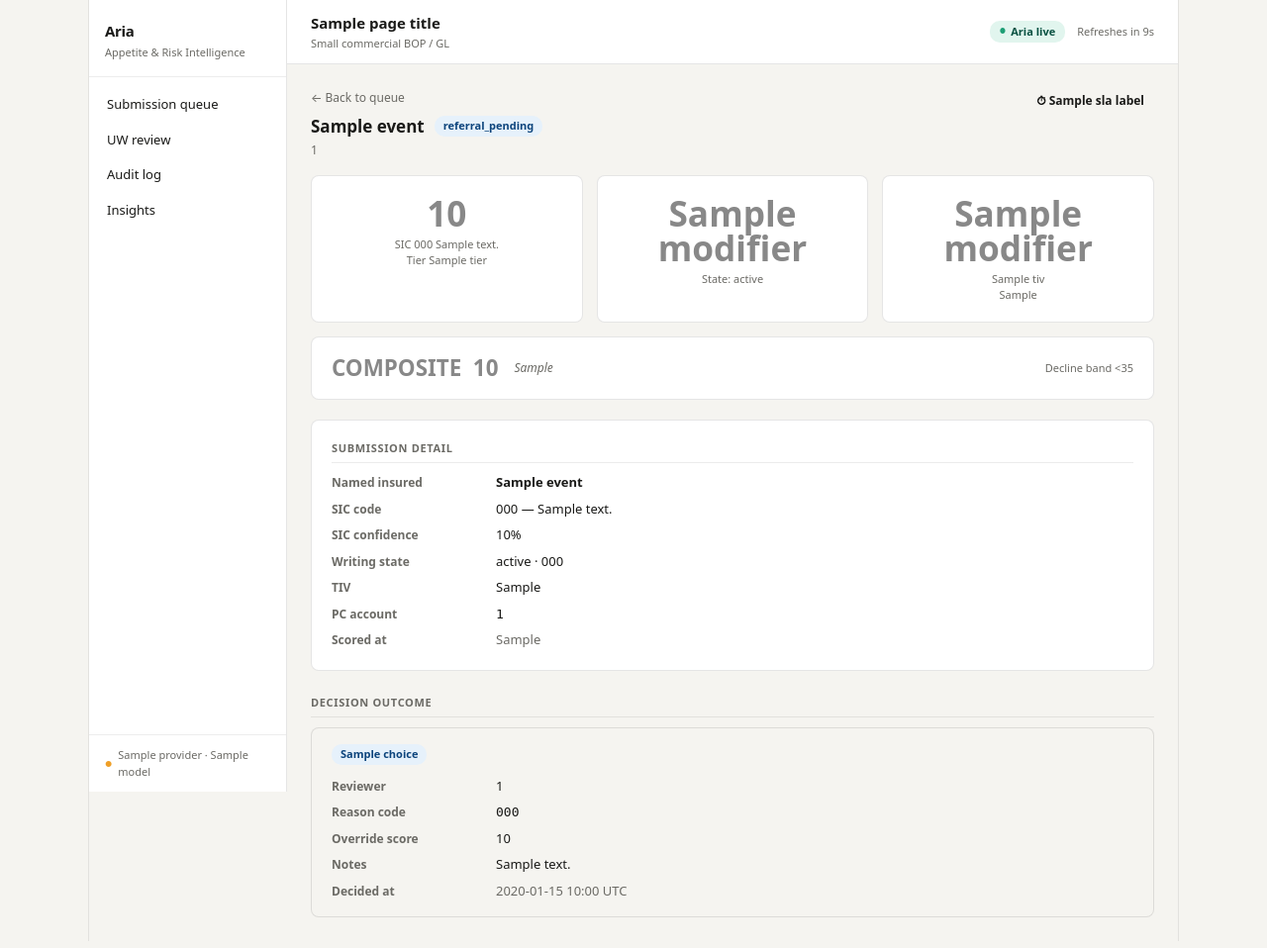
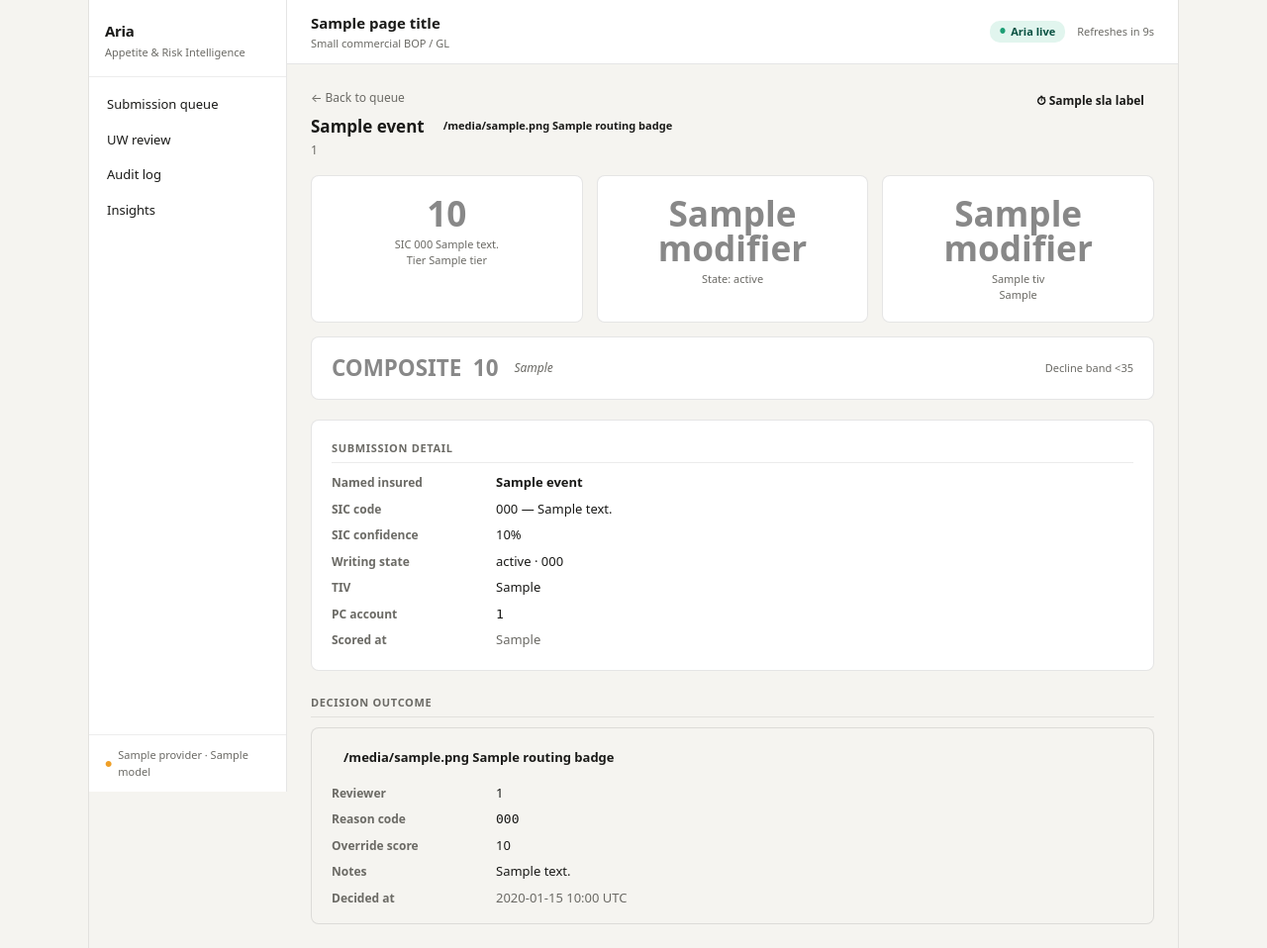
Before and after one commit to rajeshgupta88/aria-underwriting, a FastAPI app: template templates/review.html in a window 1280 px wide. Shown: the whole page at 99% size. Run offline with FastAPI, Linux system fonts and the light colour scheme; the template is opened without the code that fills it: most values are stand-ins (such as "Sample title", 1, 10 or a date in 2020).

Commit message:
UX: consistent override badges across queue and review page
Introduce _routing_badge() helper (mirrored in server.py + hitl/review.py) that
returns {cls, icon, label} based on the effective final state of a submission:

  Auto-passed            → green  "Auto-passed"
  Auto-declined          → red    "Auto-declined"
  Referral pending       → amber  "Referral pending"
  UW approved (referral) → green  "✓ UW Approved"
  UW declined (referral) → red    "✗ UW Declined"
  HITL Required          → purple "⚠ HITL Required"
  Manual approve (HITL)  → green  "✓ Manual Approve"
  Manual decline (HITL)  → red    "✗ Manual Decline"
  Override · auto_pass   → badge-override-red   "↓ Override · Declined"
  Override · auto_decline→ badge-override-green "↑ Override · Approved"

Two new badge classes (badge-override-green, badge-override-red) use a bolder
border to visually distinguish human overrides from automated outcomes.
Both queue rows and the review page header/outcome panel now use the same badge.
Filter logic in _build_queue_rows updated to account for override state.

Co-Authored-By: Claude Sonnet 4.6 <noreply@anthropic.com>

```diff
--- a/aria/server.py
+++ b/aria/server.py
@@ -76,6 +76,43 @@ app.include_router(_review_router)
 
 # ── Data helpers ──────────────────────────────────────────────────────────────
 
+def _routing_badge(status: str, routing: str | None, decision: dict | None) -> dict:
+    """Return display info dict {cls, icon, label} for a submission's effective state.
+
+    Overridden submissions get a distinct badge class so the UW can see at a glance
+    that the final outcome differs from Aria's automated decision.
+    """
+    if decision:
+        choice = decision.get("choice", "")
+        notes = decision.get("notes") or ""
+        if "Override of auto_pass" in notes:
+            return {"cls": "badge-override-red",   "icon": "↓", "label": "Override · Declined"}
+        if "Override of auto_decline" in notes:
+            return {"cls": "badge-override-green", "icon": "↑", "label": "Override · Approved"}
+        # HITLRequired — no original routing, fully manual
+        if routing is None:
+            if choice == "decline":
+                return {"cls": "badge-red",   "icon": "✗", "label": "Manual Decline"}
+            return {"cls": "badge-green", "icon": "✓", "label": "Manual Approve"}
+        # Referral decided by UW
+        if choice == "decline":
+            return {"cls": "badge-red",   "icon": "✗", "label": "UW Declined"}
+        return {"cls": "badge-green", "icon": "✓", "label": "UW Approved"}
+
+    # No decision yet — show automated routing
+    if routing == "auto_pass":
+        return {"cls": "badge-green",  "icon": "", "label": "Auto-passed"}
+    if routing == "auto_decline":
+        return {"cls": "badge-red",    "icon": "", "label": "Auto-declined"}
+    if routing == "referral":
+        if status in ("w3_triggered", "w3_pending_retry"):
+            return {"cls": "badge-green", "icon": "✓", "label": "UW Approved"}
+        return {"cls": "badge-amber", "icon": "", "label": "Referral pending"}
+    if status == "referral_pending":   # HITLRequired — no score computed
+        return {"cls": "badge-purple", "icon": "⚠", "label": "HITL Required"}
+    return {"cls": "badge-blue", "icon": "", "label": status}
+
+
 def _nav_counts(db: SubmissionDB) -> dict:
     count = len(db.list_submissions(status="referral_pending", limit=200))
     return {"referral_pending": count}
@@ -105,6 +142,7 @@ def _base_ctx(request: Request, page_title: str, current_route: str) -> dict:
 def _build_queue_rows(db: SubmissionDB, audit: AuditLogger, filter_val: str) -> list[dict]:
     subs = db.list_submissions(limit=200)
     all_scores = audit.read_scores()
+    all_decisions = audit.read_decisions()
 
     score_by_id: dict = {}
     for s in all_scores:
@@ -112,19 +150,39 @@ def _build_queue_rows(db: SubmissionDB, audit: AuditLogger, filter_val: str) ->
         if sid:
             score_by_id[sid] = s
 
+    # Latest decision per submission
+    decision_by_id: dict = {}
+    for d in all_decisions:
+        sid = d.get("submission_id")
+        if sid:
+            decision_by_id[sid] = d
+
     rows = []
     for sub in subs:
         score = score_by_id.get(sub["id"])
+        decision = decision_by_id.get(sub["id"])
         payload = json.loads(sub["raw_payload"])
         total = score["total"] if score else None
         routing = score["routing"] if score else None
         status = sub["status"]
 
+        badge = _routing_badge(status, routing, decision)
+
+        # Filter logic — overridden auto_pass submissions count as "declined" for the filter
+        effective_declined = (
+            status == "declined"
+            or routing == "auto_decline"
+            or (decision and "Override of auto_pass" in (decision.get("notes") or ""))
+        )
+        effective_passed = (
+            routing == "auto_pass"
+            and not (decision and "Override of auto_pass" in (decision.get("notes") or ""))
+        )
         if filter_val == "referral" and not (routing == "referral" or status == "referral_pending"):
             continue
-        if filter_val == "pass" and routing != "auto_pass":
+        if filter_val == "pass" and not effective_passed:
             continue
-        if filter_val == "declined" and routing != "auto_decline" and status != "declined":
+        if filter_val == "declined" and not effective_declined:
             continue
 
         scored_at_raw = score["scored_at"] if score else None
@@ -140,6 +198,7 @@ def _build_queue_rows(db: SubmissionDB, audit: AuditLogger, filter_val: str) ->
             "score_total": total,
             "score_color": _score_color(total),
             "scored_at": scored_at_raw[:16].replace("T", " ") if scored_at_raw else None,
+            "badge": badge,
         })
     return rows
 
--- a/hitl/review.py
+++ b/hitl/review.py
@@ -39,6 +39,36 @@ REASON_CODES = [
         ("DECLINE_MANUAL",           "Manual underwriter decline — see notes"),
     ]),
 ]
+
+
+def _routing_badge(status: str, routing: str | None, decision: dict | None) -> dict:
+    """Mirrors aria/server.py — same logic, kept here to avoid circular imports."""
+    if decision:
+        choice = decision.get("choice", "")
+        notes = decision.get("notes") or ""
+        if "Override of auto_pass" in notes:
+            return {"cls": "badge-override-red",   "icon": "↓", "label": "Override · Declined"}
+        if "Override of auto_decline" in notes:
+            return {"cls": "badge-override-green", "icon": "↑", "label": "Override · Approved"}
+        if routing is None:
+            if choice == "decline":
+                return {"cls": "badge-red",   "icon": "✗", "label": "Manual Decline"}
+            return {"cls": "badge-green", "icon": "✓", "label": "Manual Approve"}
+        if choice == "decline":
+            return {"cls": "badge-red",   "icon": "✗", "label": "UW Declined"}
+        return {"cls": "badge-green", "icon": "✓", "label": "UW Approved"}
+
+    if routing == "auto_pass":
+        return {"cls": "badge-green",  "icon": "", "label": "Auto-passed"}
+    if routing == "auto_decline":
+        return {"cls": "badge-red",    "icon": "", "label": "Auto-declined"}
+    if routing == "referral":
+        if status in ("w3_triggered", "w3_pending_retry"):
+            return {"cls": "badge-green", "icon": "✓", "label": "UW Approved"}
+        return {"cls": "badge-amber", "icon": "", "label": "Referral pending"}
+    if status == "referral_pending":
+        return {"cls": "badge-purple", "icon": "⚠", "label": "HITL Required"}
+    return {"cls": "badge-blue", "icon": "", "label": status}
 
 
 def _load_event(submission_id: str, request: Request):
@@ -120,6 +150,8 @@ async def review_page(submission_id: str, request: Request):
 
     decisions = audit.read_decisions(submission_id=submission_id)
     latest_decision = decisions[-1] if decisions else None
+    routing = score.routing if score else None
+    badge = _routing_badge(status, routing, latest_decision)
 
     # SLA — use score.scored_at when available, else submission created_at
     if score is not None:
@@ -155,6 +187,7 @@ async def review_page(submission_id: str, request: Request):
         "hitl_required": hitl_required,
         "can_override_auto": can_override_auto,
         "reason_codes": REASON_CODES,
+        "routing_badge": badge,
         # score colors (safe to call even when score is None via template checks)
         "sic_color":       _score_color(score.sic.base_score) if score else "#6b6a65",
         "state_color":     _sign_color(score.state.modifier)  if score else "#6b6a65",
--- a/templates/base.html
+++ b/templates/base.html
@@ -70,11 +70,14 @@
     /* ── Badges ── */
     .badge{display:inline-block;padding:2px 9px;border-radius:10px;
            font-size:11px;font-weight:600;white-space:nowrap}
-    .badge-green {background:#E1F5EE;color:#085041}
-    .badge-amber {background:#FAEEDA;color:#633806}
-    .badge-red   {background:#FCEBEB;color:#A32D2D}
-    .badge-blue  {background:#E6F1FB;color:#0C447C}
-    .badge-purple{background:#EEEDFE;color:#3C3489}
+    .badge-green          {background:#E1F5EE;color:#085041}
+    .badge-amber          {background:#FAEEDA;color:#633806}
+    .badge-red            {background:#FCEBEB;color:#A32D2D}
+    .badge-blue           {background:#E6F1FB;color:#0C447C}
+    .badge-purple         {background:#EEEDFE;color:#3C3489}
+    /* Override badges — human decision overriding an automated one */
+    .badge-override-green {background:#D1FAE5;color:#064E3B;border:1.5px solid #10B981;font-weight:700}
+    .badge-override-red   {background:#FEE2E2;color:#7F1D1D;border:1.5px solid #EF4444;font-weight:700}
 
     /* ── Score bar ── */
     .score-cell{display:inline-flex;align-items:center;gap:7px}
--- a/templates/review.html
+++ b/templates/review.html
@@ -9,21 +9,10 @@
     <a href="/" style="font-size:12px;color:#6b6a65">← Back to queue</a>
     <div style="margin-top:6px;display:flex;align-items:center;gap:10px">
       <span style="font-size:17px;font-weight:700;color:#1a1a18">{{ event.named_insured }}</span>
-      {% if hitl_required %}
-        <span class="badge badge-purple">HITL Required</span>
-      {% elif status == 'declined' and decision %}
-        <span class="badge badge-red">Declined</span>
-      {% elif status == 'declined' %}
-        <span class="badge badge-red">Auto-declined</span>
-      {% elif score and score.routing == 'auto_pass' %}
-        <span class="badge badge-green">Auto-passed</span>
-      {% elif score and score.routing == 'referral' and status == 'referral_pending' %}
-        <span class="badge badge-amber">Referral pending</span>
-      {% elif score and score.routing == 'referral' and status in ['w3_triggered','w3_pending_retry'] %}
-        <span class="badge badge-green">UW approved</span>
-      {% else %}
-        <span class="badge badge-blue">{{ status }}</span>
-      {% endif %}
+      <span class="badge {{ routing_badge.cls }}">
+        {%- if routing_badge.icon %}{{ routing_badge.icon }}&nbsp;{%- endif -%}
+        {{ routing_badge.label }}
+      </span>
     </div>
     <div style="font-size:12px;color:#6b6a65;margin-top:3px">{{ event.submission_id }}</div>
   </div>
@@ -284,13 +273,10 @@
 <div class="section-head">Decision outcome</div>
 <div class="outcome-panel">
   <div style="display:flex;align-items:center;gap:12px;margin-bottom:12px">
-    {% if decision.choice == 'approve' %}<span class="badge badge-green" style="font-size:13px;padding:4px 12px">Approved</span>
-    {% elif decision.choice == 'override' %}<span class="badge badge-amber" style="font-size:13px;padding:4px 12px">Override</span>
-    {% elif decision.choice == 'decline' %}<span class="badge badge-red" style="font-size:13px;padding:4px 12px">Declined</span>
-    {% else %}<span class="badge badge-blue">{{ decision.choice }}</span>{% endif %}
-    {% if 'Override of auto_pass' in (decision.notes or '') or 'Override of auto_decline' in (decision.notes or '') %}
-    <span class="badge badge-purple" style="font-size:11px">Automated override</span>
-    {% endif %}
+    <span class="badge {{ routing_badge.cls }}" style="font-size:13px;padding:4px 12px">
+      {%- if routing_badge.icon %}{{ routing_badge.icon }}&nbsp;{%- endif -%}
+      {{ routing_badge.label }}
+    </span>
   </div>
   <dl class="detail-grid">
     <dt>Reviewer</dt>      <dd>{{ decision.reviewer_id }}</dd>
```
Also changed, not shown: templates/queue.html (+4 -17 lines).
